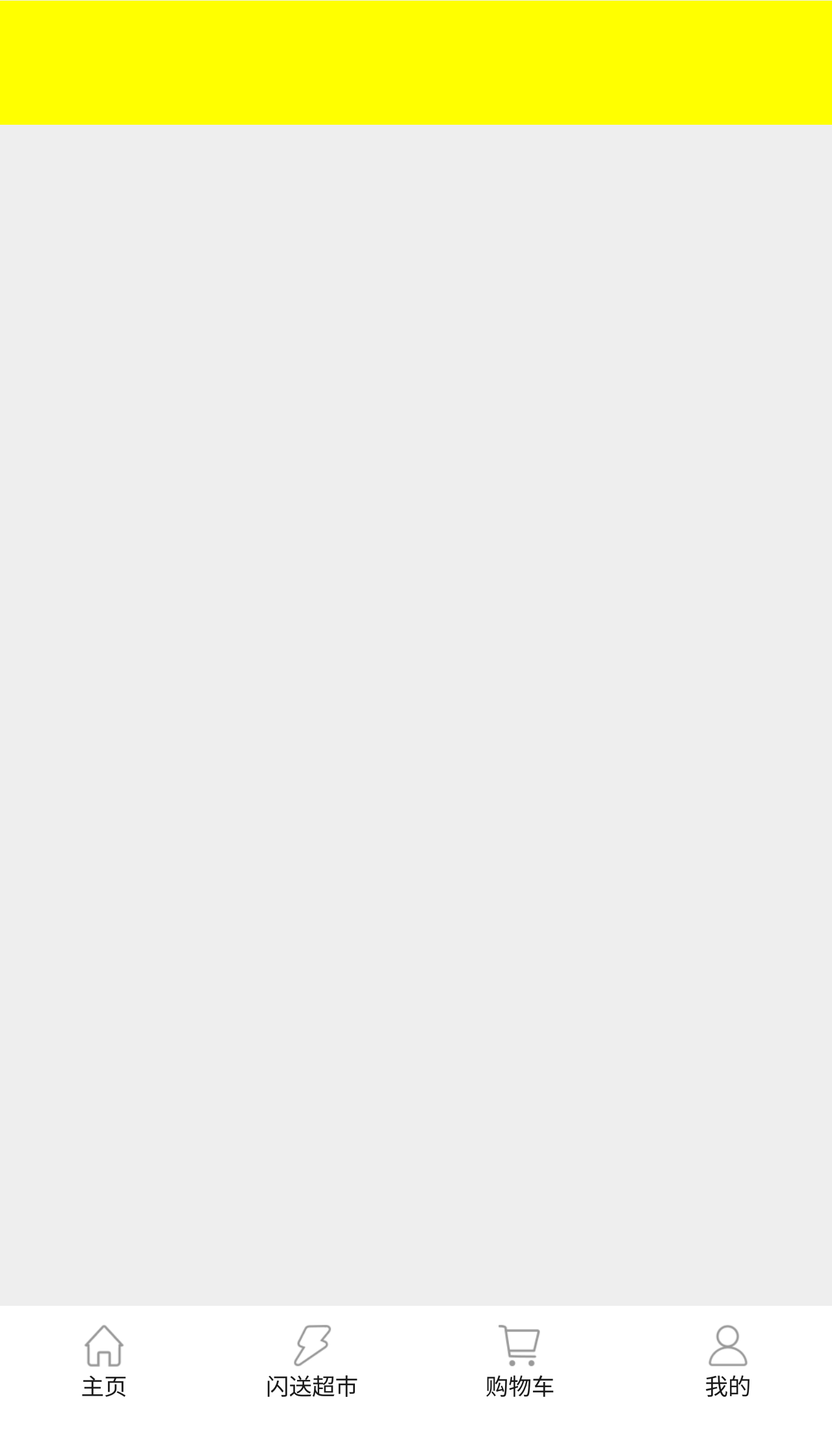
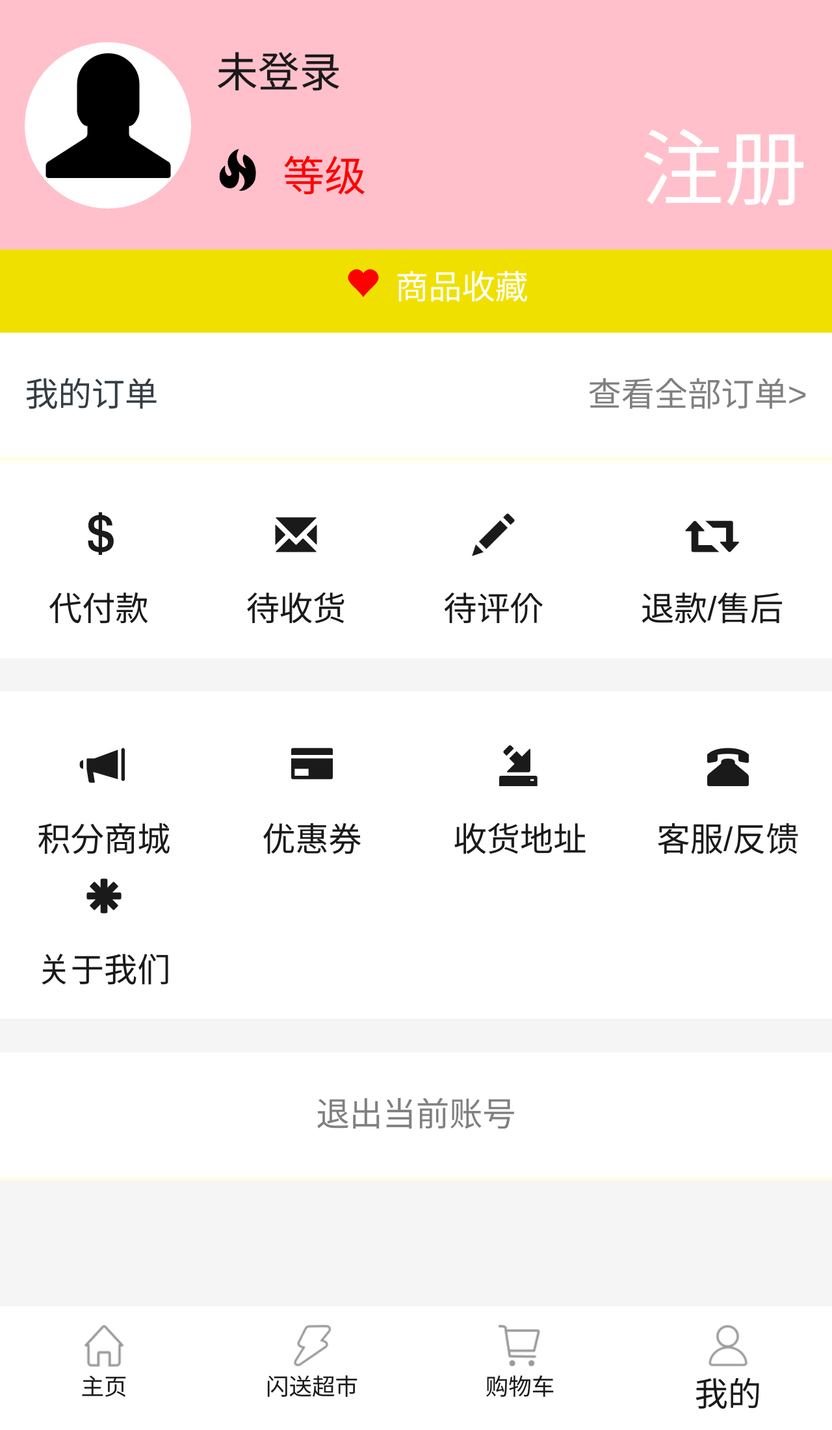
Before and after one commit to Jeckty/axf, a Django app: page /mine/ in a window 1280 px wide. Shown: the whole page at 65% size. Run offline with Django 3.2, Linux system fonts and the light colour scheme; some libraries are stand-ins or nearby versions.

Commit message:
mine 界面搭建完成，准备写登录和注册界面

```diff
--- a/project/settings.py
+++ b/project/settings.py
@@ -80,7 +80,7 @@
         'NAME': 'axf',
         'USER': 'root',
         'PASSWORD': '123456',
-        'HOST': '192.168.171.130',
+        'HOST': '192.168.145.129',
         'POST': '3306',
     }
 }
--- a/static/mine/css/mine.css
+++ b/static/mine/css/mine.css
@@ -0,0 +1,108 @@
+#mine {
+  width: 100%;
+  height: 100%;
+  position: absolute;
+  z-index: +10;
+  background: whitesmoke;
+  overflow: hidden;
+  padding-top: 4rem;
+  padding-bottom: 1.5rem; }
+
+
+
+.fixed {
+  position: fixed;
+  top: 0;
+  width: 100%;
+  height: 4rem;
+  background: pink;
+  padding-top: 0.5rem; }
+.fixed > span {
+  display: block;
+  width: 2rem;
+  height: 2rem;
+  float: left;
+  margin: 0 0.3rem 0;
+  font-size: 1.5rem;
+  color: black;
+  background: white;
+  text-align: center;
+  border-radius: 50%;
+  line-height: 1.8rem; }
+.fixed p {
+  margin-bottom: 0.5rem;
+  font-size: 0.5rem;
+  color: white; }
+.fixed p span:first-child {
+  color: black; }
+.fixed p span:last-child {
+  color: red;
+  display: inline-block;
+  text-indent: 0.3rem; }
+#regis {
+  position: absolute;
+  right: 0.3rem;
+  top: 1.3rem;
+  color: white;
+  font-size: 1rem; }
+.fixed p:last-child {
+  background: #f0e000;
+  width: 100%;
+  position: absolute;
+  text-align: center;
+  bottom: 0;
+  margin-bottom: 0;
+  font-size: 0.4rem;
+  line-height: 0.5rem;
+  height: 1rem; }
+.fixed p:last-child span {
+  margin: 0.2rem; }
+
+
+
+
+
+.mine {
+  width: 100%;
+  height: 100%;
+  overflow: auto;
+  padding-bottom: 1.5rem;
+  font-size: 0.4rem;}
+.mine p {
+  line-height: 1.5rem;
+  padding: 0 0.3rem;
+  background: white;
+  border-bottom: 0.04rem solid lightyellow; }
+.mine p a {
+  color: grey;
+  float: right; }
+
+
+.mine #nav, .mine menu {
+  padding: 0.5rem 0 0.3rem;
+  margin-bottom: 0.4rem;
+  background: white; }
+.mine #nav ul, .mine menu ul {
+  display: flex;
+  justify-content: space-around; }
+.mine #nav ul li dl, .mine menu ul li dl {
+  text-align: center; }
+.mine #nav ul li dl dt, .mine menu ul li dl dt {
+  width: 100%;
+  line-height: 1rem; }
+.mine #nav ul li dl dt span, .mine menu ul li dl dt span {
+  font-size: 0.5rem; }
+.mine menu ul {
+  flex-wrap: wrap; }
+.mine menu ul li {
+  width: 25%; }
+.mine menu ul li:last-child {
+  width: 100%; }
+.mine menu ul li:last-child dl {
+  width: 25%; }
+.mine p:last-child > a {
+  line-height: 1.5rem;
+  text-align: center;
+  width: 100%;
+  display: block;
+  float: none; }
--- a/templates/axf/mine.html
+++ b/templates/axf/mine.html
@@ -4,10 +4,106 @@
     <link rel="stylesheet" type="text/css" href="{% static 'mine/css/mine.css'%}" />
     <script type="text/javascript" charset="utf-8" src="{% static 'mine/js/mine.js' %}"></script>
 {% endblock linkscript %}
+
+
+
 {% block base %}
-    <h1>zty is a nice man</h1>
-    <h1>zty is a good man</h1>
-    <h1>zty is a cool man</h1>
-    <h1>zty is a handsome man</h1>
-    <h1>mine</h1>
+<div id="mine">
+    <section class="fixed">
+		<span class="glyphicon glyphicon-user"></span>
+		<p><a href="/login/">未登录</a></p>
+		<p><span class="glyphicon glyphicon-fire"></span><span>等级</span></p>
+		<a id="regis" href="/register/">注册</a>
+		<p><span class="glyphicon glyphicon-heart"></span>商品收藏</p>
+	</section>
+
+    <section class="mine">
+		<p>
+			<span>我的订单</span><a>查看全部订单&gt;</a>
+		</p>
+		<nav id="nav">
+			<ul>
+				<li>
+					<a>
+						<dl>
+							<dt><span class="glyphicon glyphicon-usd"></span></dt>
+							<dd>代付款</dd>
+						</dl>
+					</a>
+				</li>
+				<li>
+					<a>
+						<dl>
+							<dt><span class="glyphicon glyphicon-envelope"></span></dt>
+							<dd>待收货</dd>
+						</dl>
+					</a>
+				</li>
+				<li>
+					<a>
+						<dl>
+							<dt><span class="glyphicon glyphicon-pencil"></span></dt>
+							<dd>待评价</dd>
+						</dl>
+					</a>
+				</li>
+				<li>
+					<a>
+						<dl>
+							<dt><span class="glyphicon glyphicon-retweet"></span></dt>
+							<dd>退款/售后</dd>
+						</dl>
+					</a>
+				</li>
+			</ul>
+		</nav>
+
+
+		<menu>
+			<ul>
+				<li>
+					<a>
+						<dl>
+							<dt><span class="glyphicon glyphicon-bullhorn"></span></dt>
+							<dd>积分商城</dd>
+						</dl>
+					</a>
+				</li>
+				<li>
+					<a>
+						<dl>
+							<dt><span class="glyphicon glyphicon-credit-card"></span></dt>
+							<dd>优惠券</dd>
+						</dl>
+					</a>
+				</li>
+				<li>
+					<a>
+						<dl>
+							<dt><span class="glyphicon glyphicon-import"></span></dt>
+							<dd>收货地址</dd>
+						</dl>
+					</a>
+				</li>
+				<li>
+					<a>
+						<dl>
+							<dt><span class="glyphicon glyphicon-phone-alt"></span></dt>
+							<dd>客服/反馈</dd>
+						</dl>
+					</a>
+				</li>
+				<li>
+					<a>
+						<dl>
+							<dt><span class="glyphicon glyphicon-asterisk"></span></dt>
+							<dd>关于我们</dd>
+						</dl>
+					</a>
+				</li>
+			</ul>
+		</menu>
+		<p><a href="#">退出当前账号</a></p>
+	</section>
+</div>
 {% endblock base %}
```
